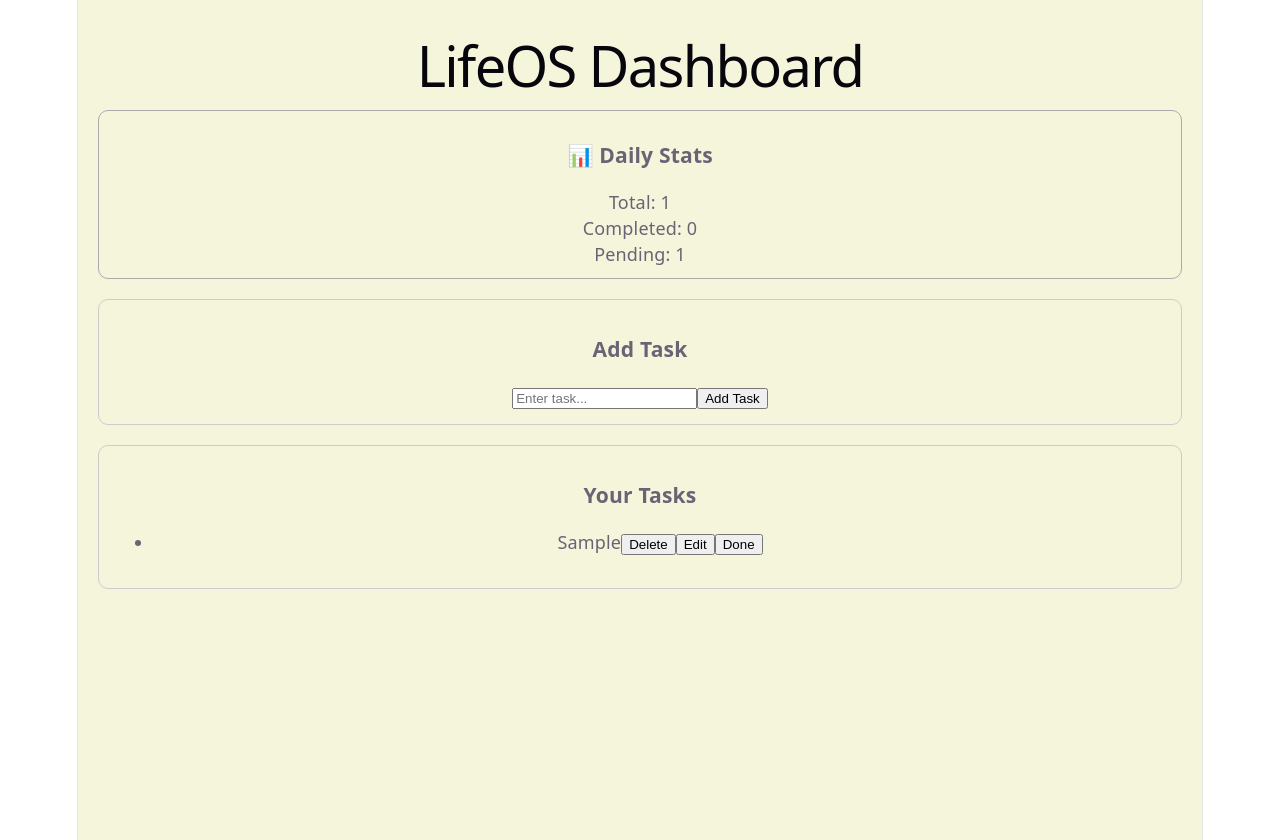
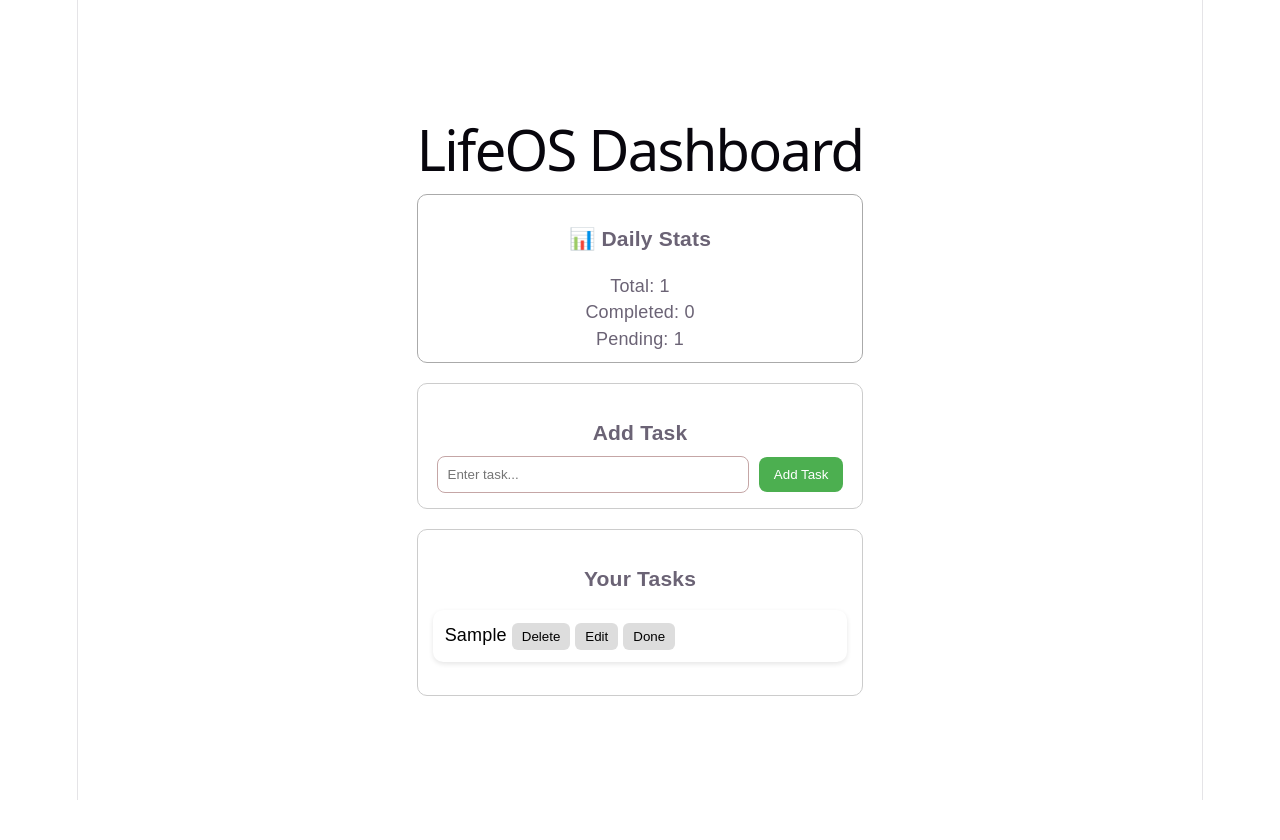
Before and after one commit to Rudra137/productivity-os, a React (Vite) app in the folder lifeos-dashboard/: page / in a window 1280 px wide. Both pictures are taken after typing "Sample" into the empty fields and a click on the button "Add Task". After the commit the page ends 800 px from the top, so only its background shows below. Built offline with nearby package versions, Linux system fonts and the light colour scheme.

Commit message:
basic UI implemented

```diff
--- a/lifeos-dashboard/src/App.jsx
+++ b/lifeos-dashboard/src/App.jsx
@@ -60,16 +60,29 @@ function App() {
   const completedTasks = tasks.filter(t => t.completed).length;
   const pendingTasks = totalTasks - completedTasks;
 
+  const btnStyle = {
+  marginLeft: "5px",
+  padding: "6px 10px",
+  borderRadius: "6px",
+  border: "none",
+  cursor: "pointer",
+  background: "#ddd"
+  }
 
   // Render the dashboard UI
   return (
     // Main container with padding
 
 
-  <div style={{ padding: "20px", backgroundColor: "beige", minHeight: "100vh" }}>
-      <h1>LifeOS Dashboard</h1>
+  <div style={{  padding: "30px",
+      maxWidth: "600px",
+      margin: "auto",
+      fontFamily: "sans-serif" }}>
+          <h1>LifeOS Dashboard</h1>
 
-      {/* 🟦 STATS SECTION */<div style={{
+
+      {/* 🟦 STATS SECTION */}
+      <div style={{
       marginBottom: "20px",
       padding: "10px",
       border: "1px solid #aaa",
@@ -79,7 +92,7 @@ function App() {
       <p>Total: {totalTasks}</p>
       <p>Completed: {completedTasks}</p>
       <p>Pending: {pendingTasks}</p>
-    </div>}
+    </div>
 
    {/*  INPUT SECTION */}
   <div style={{
@@ -88,16 +101,30 @@ function App() {
     border: "1px solid #ccc",
     borderRadius: "10px"
   }}>
-    <h3>Add Task</h3>
+    <h3 style={{ marginBottom: "10px" }}>Add Task</h3>
 
     <input
       type="text"
       placeholder="Enter task..."
       value={task}
       onChange={(e) => setTask(e.target.value)}
+          style={{
+      padding: "10px",
+      width: "70%",
+      marginRight: "10px",
+      borderRadius: "8px",
+      border: "1px solid #c5a6a6"
+    }}
     />
 
-    <button onClick={addTask}>Add Task</button>
+    <button onClick={addTask} style={{
+    padding: "10px 15px",
+    borderRadius: "8px",
+    border: "none",
+    background: "#4CAF50",
+    color: "white",
+    cursor: "pointer"
+  }}>Add Task</button>
   </div>
 
   {/* 🟩 TASK LIST SECTION */}
@@ -107,12 +134,21 @@ function App() {
     borderRadius: "10px",
 
   }}>
-    <h3>Your Tasks</h3>
+    <h3 style={{ marginBottom: "10px" }}>Your Tasks</h3>
 
 
-      <ul>
+      <ul style={{ listStyle: "none", padding: 0 }}>
           {tasks.map((task, index) => (
-          <li key={index}>
+          <li key={index} style={{
+  marginBottom: "10px",
+  padding: "12px",
+  borderRadius: "10px",
+  background: "white",
+  display: "flex",
+  justifyContent: "space-between",
+  alignItems: "center",
+  boxShadow: "0 2px 5px rgba(0,0,0,0.1)"
+}}>
   {editIndex === index ? (
 
 
@@ -123,31 +159,32 @@ function App() {
         value={editText}
         onChange={(e) => setEditText(e.target.value)}
       />
-      <button onClick={() => {handleEdit(index, editText); setEditIndex(null); setEditText("")}}>Save</button>
-      <button onClick={() => setEditIndex(null)}>Cancel</button>
+      <button onClick={() => {handleEdit(index, editText); setEditIndex(null); setEditText("")}} style={btnStyle}>Save</button>
+      <button onClick={() => setEditIndex(null)} style={btnStyle}>Cancel</button>
     </div>
   ) : (
     // VIEW MODE
     <div>
   <span
     style={{
-      textDecoration: task.completed ? "line-through" : "none",
-      opacity: task.completed ? 0.5 : 1
-    }}
+  textDecoration: task.completed ? "line-through" : "none",
+  color: task.completed ? "gray" : "black",
+  fontWeight: task.completed ? "normal" : "500"
+}}
   >
     {task.text}
   </span>
 
-  <button onClick={() => handleDelete(index)}>Delete</button>
+  <button onClick={() => handleDelete(index)} style={btnStyle}>Delete</button>
 
   <button onClick={() => {
     setEditIndex(index);
     setEditText(task.text);
-  }}>
+  }} style={btnStyle}>
     Edit
   </button>
 
-  <button onClick={() => toggleComplete(task.id)}>
+  <button onClick={() => toggleComplete(task.id)} style={btnStyle}>
     {task.completed ? "Undo" : "Done"}
   </button>
 </div>
```
